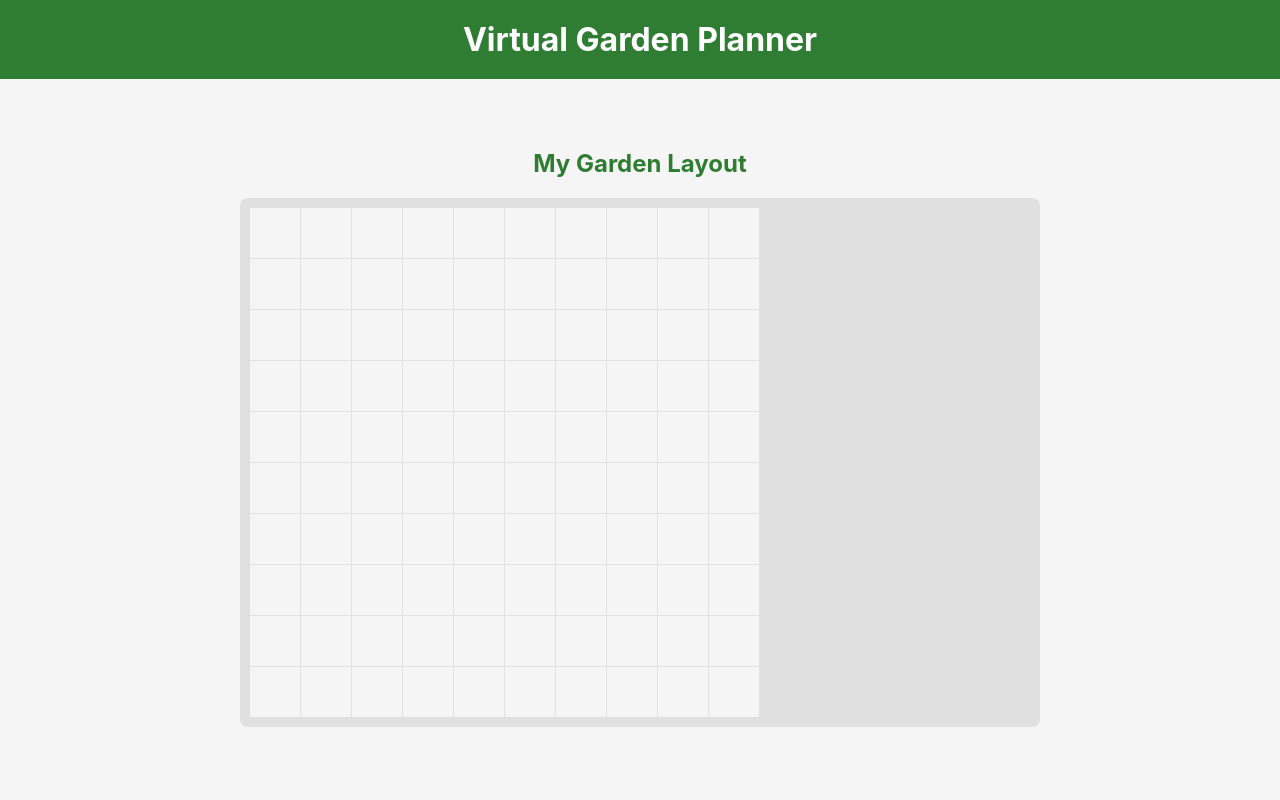
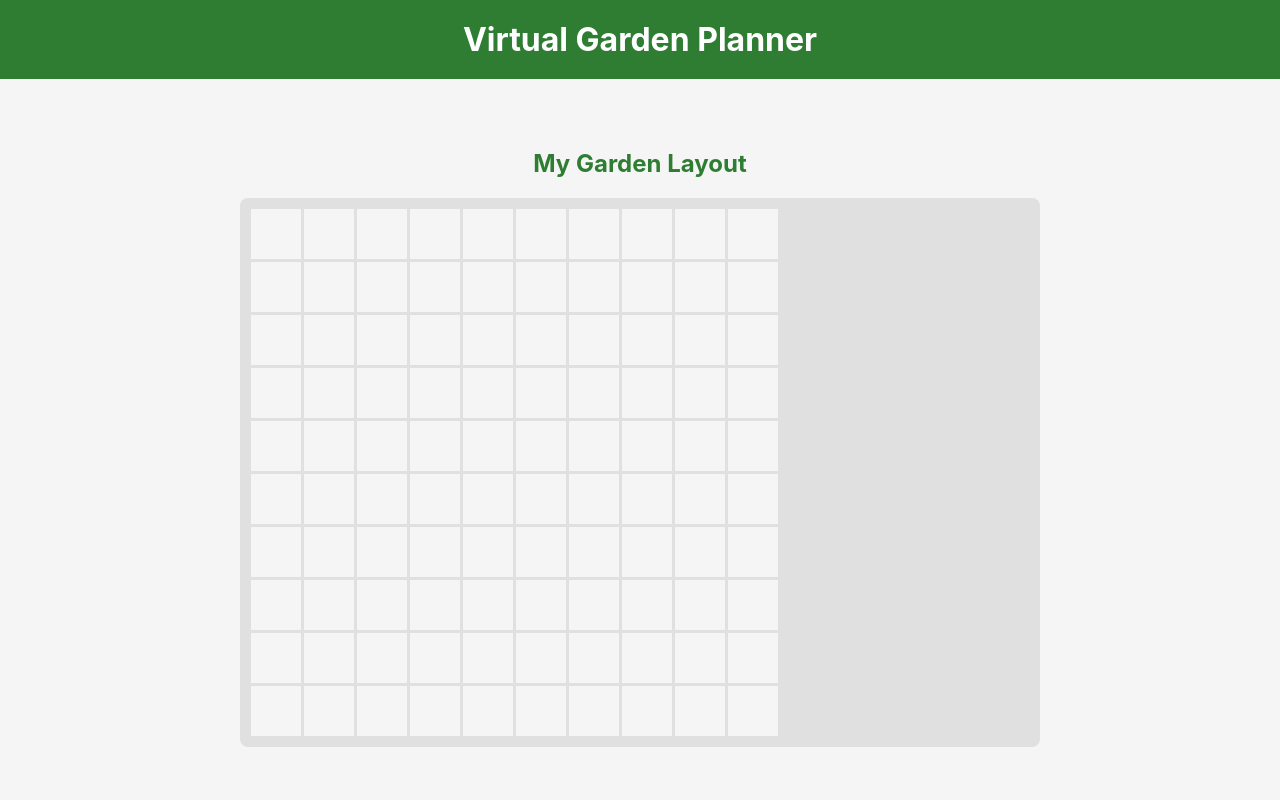
Before and after one commit to elizabethvilloria/virtual-garden-planner, a React (Create React App) app: page / in a window 1280 px wide. Shown: the top 800 px of the page. Built offline with nearby package versions, Linux system fonts and the light colour scheme; the HTML template or start-up script is replaced by a standard one.

Commit message:
style: enhance grid cell hover effect

```diff
--- a/src/components/GardenLayout.css
+++ b/src/components/GardenLayout.css
@@ -23,11 +23,15 @@
   height: 50px;
   background-color: #f5f5f5;
   cursor: pointer;
-  transition: background-color 0.2s;
+  transition: all 0.2s;
+  border: 1px solid #e0e0e0;
 }
 
 .grid-cell:hover {
   background-color: #e8f5e9;
+  transform: scale(1.05);
+  box-shadow: 0 2px 4px rgba(0,0,0,0.1);
+  z-index: 1;
 }
 
 h2 {
```
